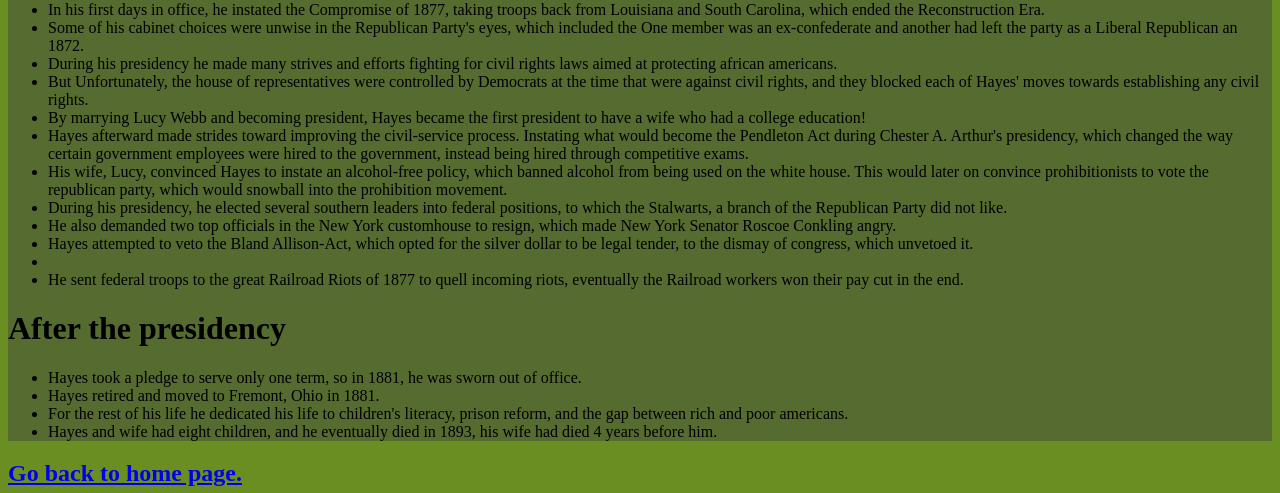
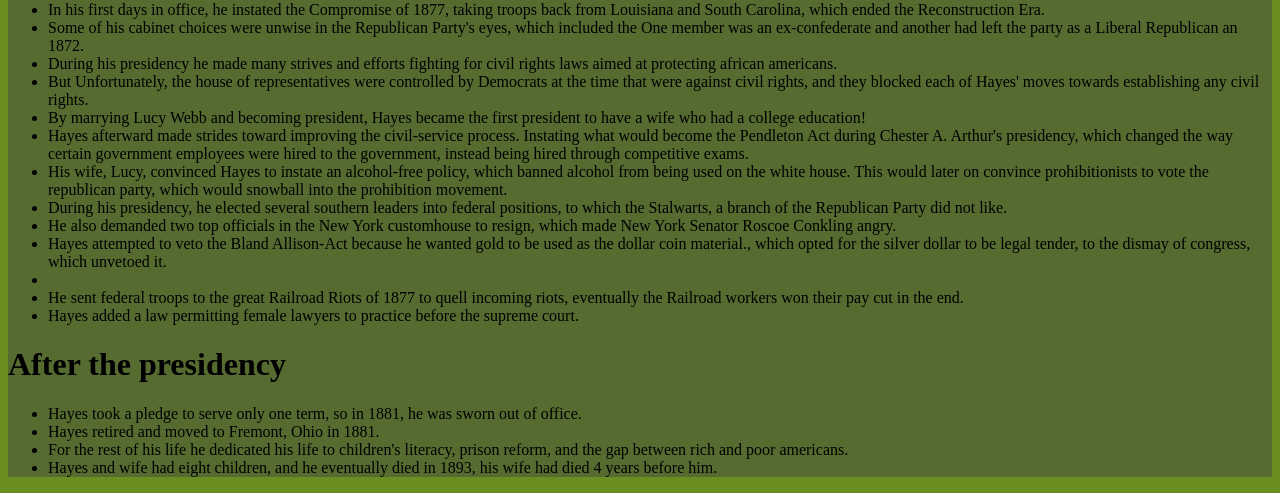
Before and after one commit to MadlyJado/President_Research_Website, a plain HTML site: page facts.html in a window 1280 px wide. Shown: the part 635-1128 px from the top of the page. Drawn offline with Linux system fonts and the light colour scheme.

Commit message:
Added another fact

```diff
--- a/facts.html
+++ b/facts.html
@@ -64,10 +64,11 @@
             </li>
             <li>During his presidency, he elected several southern leaders into federal positions, to which the Stalwarts, a branch of the Republican Party did not like.</li>
             <li>He also demanded two top officials in the New York customhouse to resign, which made New York Senator Roscoe Conkling angry.</li>
-            <li>Hayes attempted to veto the Bland Allison-Act, which opted for the silver dollar to be legal tender, to the dismay of congress, which unvetoed it.</li>
+            <li>Hayes attempted to veto the Bland Allison-Act because he wanted gold to be used as the dollar coin material., which opted for the silver dollar to be legal tender, to the dismay of congress, which unvetoed it.</li>
             <li>
                 <li>He sent federal troops to the great Railroad Riots of 1877 to quell incoming riots, eventually the Railroad workers won their pay cut in the end.</li>
             </li>
+            <li>Hayes added a law permitting female lawyers to practice before the supreme court.</li>
         </ul>
         <h1>After the presidency</h1>
         <ul>
```
